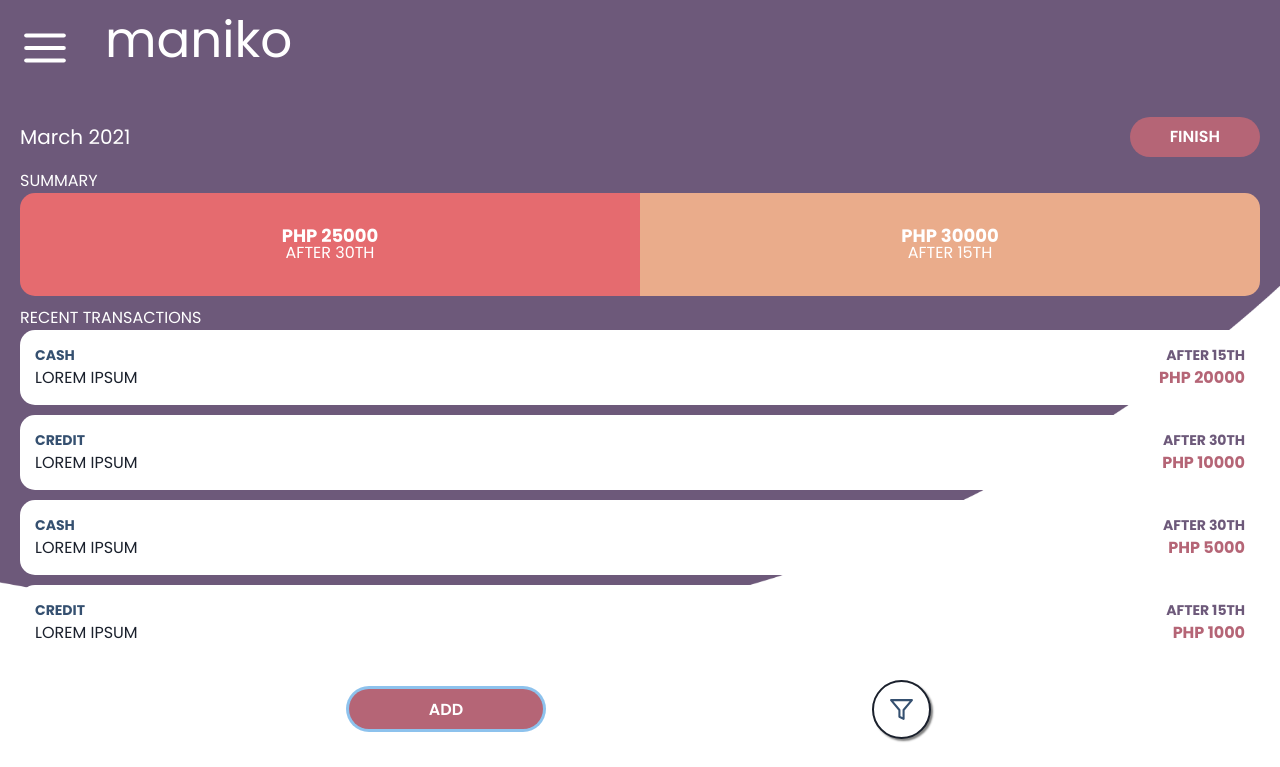
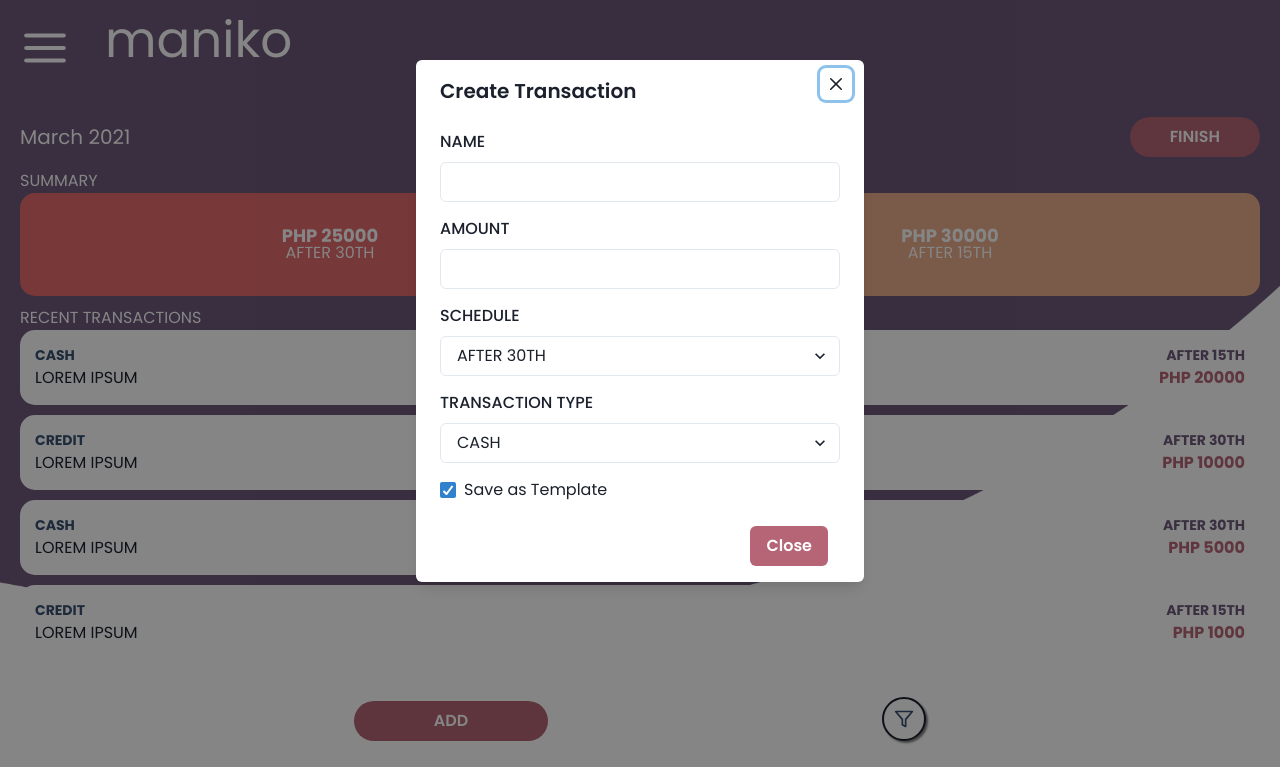
Before and after one commit to franreysaycon/maniko, a Gatsby site: page / in a window 1280 px wide. Both pictures are taken after a click on the button "ADD". Built offline with nearby package versions, Linux system fonts and the light colour scheme; Gatsby itself is replaced by a stand-in of ours.

Commit message:
Finish Transaction Create Modal

```diff
--- a/src/component/Homepage/MonthFooter.jsx
+++ b/src/component/Homepage/MonthFooter.jsx
@@ -1,16 +1,19 @@
 import React from 'react';
-import { Box, Button, useTheme } from '@chakra-ui/react';
+import { Box, Button, useDisclosure, useTheme } from '@chakra-ui/react';
 import { Filter } from 'react-feather';
+import TransactionCreateModal from './TransactionCreateModal';
 
 const MonthFooter = () => {
   const theme = useTheme();
+  const { isOpen, onOpen, onClose } = useDisclosure()
 
   return (
-    <Box h="10%" d="flex" alignItems="center" justifyContent="space-evenly">
-      <Button bgColor="red.100" pl="80px" pr="80px" borderRadius="30px" color="white">ADD</Button>
-      <Box as="button" boxShadow="2px 2px 2px gray" borderColor="blue.100" border="2px solid" borderRadius="50%" bgColor="white" p="15px">
-        <Filter color={theme.colors.blue['100']} size={25} />
+    <Box h="10%" d="flex" alignItems="flex-end" justifyContent="space-evenly">
+      <Button bgColor="red.100" pl="80px" pr="80px" borderRadius="30px" color="white" onClick={onOpen}>ADD</Button>
+      <Box as="button" boxShadow="2px 2px 2px gray" borderColor="blue.100" border="2px solid" borderRadius="50%" bgColor="white" p="10px">
+        <Filter color={theme.colors.blue['100']} size={20} />
       </Box>
+      <TransactionCreateModal isOpen={isOpen} onClose={onClose} />
     </Box>
   );
 };
--- /dev/null
+++ b/src/component/Homepage/TransactionCreateModal.jsx
@@ -0,0 +1,68 @@
+import React from 'react'
+import {
+  Modal,
+  ModalOverlay,
+  ModalContent,
+  ModalHeader,
+  ModalFooter,
+  ModalBody,
+  ModalCloseButton,
+  FormControl,
+  FormLabel,
+  Select,
+  Input,
+  Button,
+  Checkbox
+} from "@chakra-ui/react"
+
+const TransactionCreateModal = ({ isOpen, onClose, templates }) => (
+  <Modal isOpen={isOpen} onClose={onClose}>
+    <ModalOverlay />
+    <ModalContent>
+      <ModalHeader>Create Transaction</ModalHeader>
+      <ModalCloseButton onClick={onClose} />
+      <ModalBody>
+        { templates &&
+          <FormControl id="template">
+            <FormLabel textTransform="uppercase">Choose From Template</FormLabel>
+            <Select borderColor="black">
+              {
+                templates.map( temp => <option>{temp}</option>)
+              }
+            </Select>
+          </FormControl>
+        }
+        <FormControl id="name" mb="15px">
+          <FormLabel textTransform="uppercase">Name</FormLabel>
+          <Input type="text" />
+        </FormControl>
+        <FormControl id="amount" mb="15px">
+          <FormLabel textTransform="uppercase">Amount</FormLabel>
+          <Input type="number" />
+        </FormControl>
+        <FormControl id="schedule" mb="15px">
+          <FormLabel textTransform="uppercase">Schedule</FormLabel>
+          <Select>
+            <option selected={true}>AFTER 30TH</option>
+            <option>AFTER 15TH</option>
+          </Select>
+        </FormControl>
+        <FormControl id="schedule" mb="15px">
+          <FormLabel textTransform="uppercase">Transaction Type</FormLabel>
+          <Select>
+            <option selected={true}>CASH</option>
+            <option>CREDIT</option>
+          </Select>
+        </FormControl>
+        <Checkbox defaultIsChecked>
+          Save as Template
+        </Checkbox>
+      </ModalBody>
+      <ModalFooter>
+        <Button bgColor="red.100" mr={3} onClick={onClose} color="white">Close</Button>
+      </ModalFooter>
+    </ModalContent>
+  </Modal>
+)
+
+export default TransactionCreateModal
```
